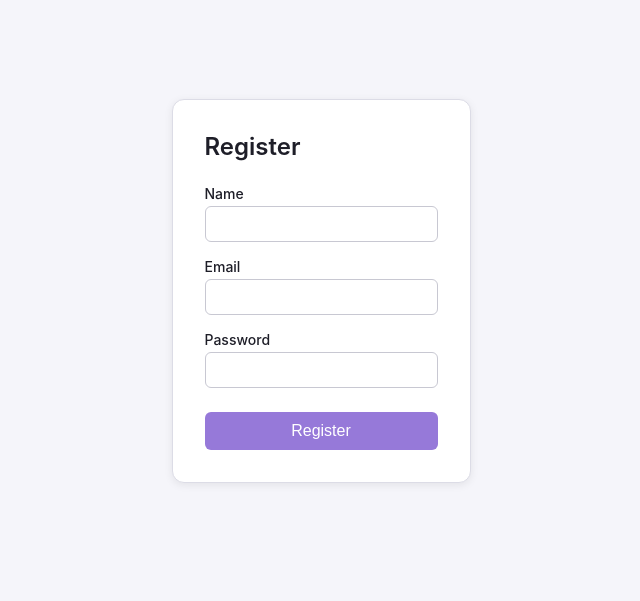
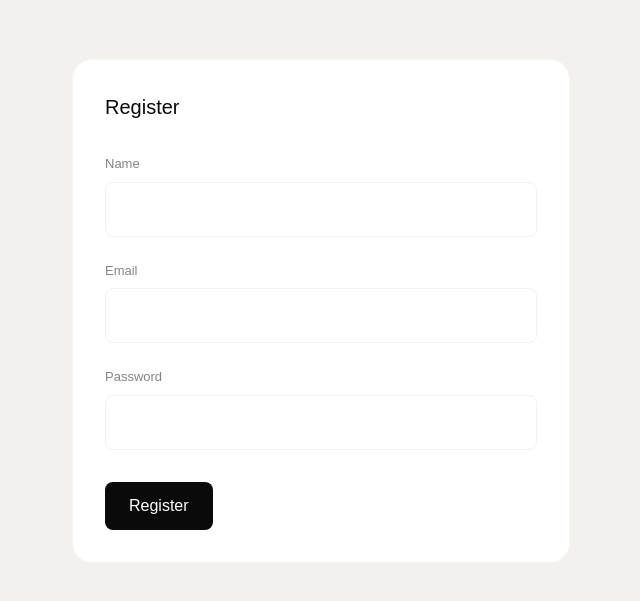
Before and after one commit to tripleten-com/ai-se_react-a11y, a React (Vite) app: page / in a window 1280 px wide. Shown: the part 109-710 px from the top of the page, without its empty margins (319-959 px from the left). Built offline with nearby package versions, Linux system fonts and the light colour scheme.

Commit message:
update form styles

```diff
--- a/src/components/App/App.css
+++ b/src/components/App/App.css
@@ -1,6 +1,9 @@
 .app {
-  width: 100%;
+  font-family: "Work Sans", Arial, Helvetica, sans-serif;
+  min-height: 100vh;
+  background: rgb(242 241 238);
   display: flex;
+  align-items: flex-start;
   justify-content: center;
-  padding: 2rem 1rem;
+  padding: 48px 24px;
 }
--- a/src/components/RegisterForm/RegisterForm.css
+++ b/src/components/RegisterForm/RegisterForm.css
@@ -1,95 +1,83 @@
+.app .form {
+  margin: 15vh auto 0;
+}
+
 .form {
-  background-color: rgb(255 255 255);
-  border: 1px solid rgb(220 220 230);
-  border-radius: 12px;
-  box-shadow: 0 2px 8px rgb(0 0 0 / 0.08);
-  padding: 2rem;
+  background-color: #fff;
+  border: solid 1px #f7f6f1;
+  max-width: 498px;
   width: 100%;
-  max-width: 420px;
+  border-radius: 20px;
+  padding: 32px;
+  color: #0a0a0a;
 }
 
 .form__title {
-  font-size: 1.5rem;
-  font-weight: 600;
-  margin: 0 0 1.5rem;
+  font-size: 20px;
+  font-weight: 500;
+  margin: 0 0 32px;
 }
 
 .form__field {
-  display: flex;
-  flex-direction: column;
-  gap: 0.25rem;
-  margin-bottom: 1rem;
+  margin: 0 0 24px;
 }
 
 .form__label {
-  font-size: 0.875rem;
-  font-weight: 500;
+  display: flex;
+  flex-direction: column;
+  color: #0a0a0a80;
+  font-size: 13px;
 }
 
 .form__input {
-  border: 1px solid rgb(200 200 210);
-  border-radius: 6px;
-  font-size: 1rem;
-  padding: 0.5rem 0.75rem;
+  font-size: 16px;
+  padding: 14.5px 16px;
+  border: 1px solid #f3f1e9;
+  border-radius: 8px;
+  margin: 8px 0 0;
   width: 100%;
 }
 
+.form__input::placeholder {
+  color: #0a0a0a80;
+}
+
 .form__input:focus {
-  border-color: rgb(150 121 217);
-  outline: 2px solid rgb(150 121 217 / 0.3);
-  outline-offset: 0;
+  outline: 1px solid #3b82f6;
+  caret-color: #3b82f6;
 }
 
 .form__error {
-  color: rgb(200 40 40);
-  font-size: 0.8rem;
-  min-height: 1.2em;
+  color: #ef4444;
+  font-size: 12px;
+  line-height: 1.4;
+  margin: 12px 0 0;
+}
+
+.form__input-container .form__error {
+  margin: 8px 0 0;
 }
 
 .form__submit {
-  background-color: rgb(150 121 217);
+  margin: 8px 0 0;
+  max-width: fit-content;
+  border-radius: 8px;
   border: none;
-  border-radius: 6px;
-  color: rgb(255 255 255);
-  cursor: pointer;
-  font-size: 1rem;
-  font-weight: 500;
-  margin-top: 0.5rem;
-  padding: 0.625rem 1.25rem;
-  width: 100%;
+  padding: 12px 24px;
+  background-color: #0a0a0a;
+  color: #fff;
 }
 
-.form__submit:hover {
-  background-color: rgb(130 101 197);
+.form__submit:disabled {
+  background-color: rgb(0 0 0 / 0.1);
+  color: #0a0a0a80;
 }
 
-.form__submit:focus-visible {
-  outline: 2px solid rgb(150 121 217);
-  outline-offset: 2px;
-}
-
-.form__password-wrapper {
-  display: flex;
-  align-items: center;
-  gap: 0.5rem;
-}
-
-.form__password-toggle {
-  background: none;
-  border: 1px solid rgb(200 200 210);
-  border-radius: 6px;
-  cursor: pointer;
-  font-size: 1.1rem;
-  padding: 0.4rem 0.6rem;
-  flex-shrink: 0;
+.form__message {
+  display: block;
+  margin-top: 12px;
 }
 
 .form__success {
-  background-color: rgb(230 250 235);
-  border: 1px solid rgb(100 200 120);
-  border-radius: 8px;
-  color: rgb(20 100 40);
-  font-size: 1rem;
-  font-weight: 500;
-  padding: 1.25rem 1.5rem;
+  margin: 30vh auto 0;
 }
--- a/src/index.css
+++ b/src/index.css
@@ -4,13 +4,40 @@
   box-sizing: border-box;
 }
 
+* {
+  margin: 0;
+  padding: 0;
+}
+
 body {
-  margin: 0;
-  font-family: -apple-system, BlinkMacSystemFont, "Segoe UI", Roboto, sans-serif;
-  background-color: rgb(245 245 250);
-  color: rgb(30 30 40);
-  min-height: 100vh;
-  display: flex;
-  align-items: center;
-  justify-content: center;
+  line-height: 1.5;
+  -webkit-font-smoothing: antialiased;
 }
+
+img,
+picture,
+video,
+canvas,
+svg {
+  display: block;
+  max-width: 100%;
+}
+
+input,
+button,
+textarea,
+select {
+  font: inherit;
+}
+
+button {
+  border: none;
+  background-color: transparent;
+}
+
+button,
+label,
+input[type="checkbox"],
+input[type="radio"] {
+  cursor: pointer;
+}
```
